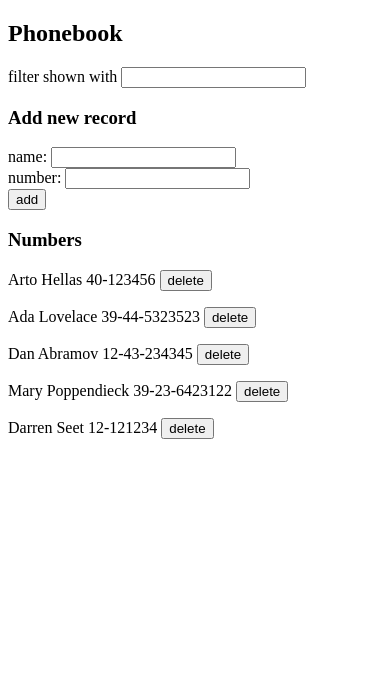
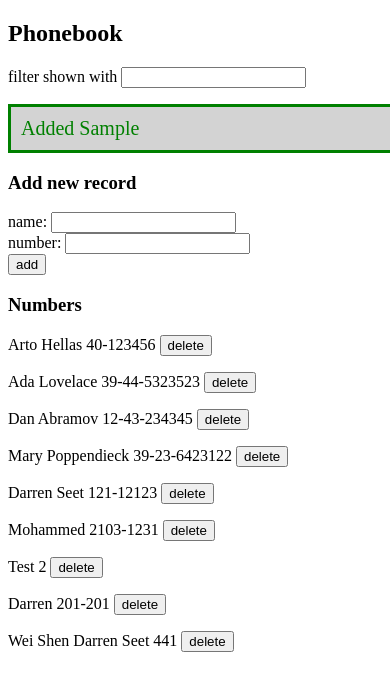
Before and after one commit to SpliceReborn/fsopen, a React (Create React App) app in the folder part2/phonebook/: page / in a window 390 px wide. Both pictures are taken after typing "Sample", "Sample" into the empty fields and a click on the button "add". Shown: the top 690 px of the page. Built offline with nearby package versions, Linux system fonts and the light colour scheme; no server answers; data requests are answered from the project's data file.

Commit message:
2.19: Phonebook step11 (Include styling for error)

```diff
--- a/part2/phonebook/db.json
+++ b/part2/phonebook/db.json
@@ -22,8 +22,28 @@
     },
     {
       "name": "Darren Seet",
-      "number": "12-121234",
+      "number": "121-12123",
       "id": 5
+    },
+    {
+      "name": "Mohammed",
+      "number": "2103-1231",
+      "id": 6
+    },
+    {
+      "name": "Test",
+      "number": "2",
+      "id": 7
+    },
+    {
+      "name": "Darren ",
+      "number": "201-201",
+      "id": 8
+    },
+    {
+      "name": "Wei Shen Darren Seet",
+      "number": "441",
+      "id": 9
     }
   ]
 }
--- a/part2/phonebook/src/App.js
+++ b/part2/phonebook/src/App.js
@@ -51,11 +51,34 @@ const Person = ({name, number, onDelete}) => {
   )
 }
 
+const Notification = ({message}) => {
+  const success = message.type==="successful"
+  const style = {
+    width: "100%",
+    fontSize: 20,
+    borderStyle: "solid",
+    borderWidth: "3px",
+    background: "lightgrey",
+    padding: "10px",
+    color: `${success ? "green" : "red"}`,
+    borderColor: `${success ? "green" : "red"}`
+  }
+  return (
+    <div style={style}>
+      {message.content}
+    </div>
+  )
+}
+
 const App = () => {
   const [persons, setPersons] = useState([])
   const [newName, setNewName] = useState('')
   const [newNumber, setNewNumber] = useState('')
   const [filterWord, setFilterWord] = useState('')
+  const [message, setMessage] = useState({
+    content: "",
+    type: ""
+  })
 
   useEffect(() => {
     personService
@@ -87,6 +110,11 @@ const App = () => {
           .then(updatedPerson => {
             setPersons(persons.map(p => p.id === personToUpdate.id ? updatedPerson : p))
           })
+        setMessage({
+          content: `Number for ${newName} replaced to ${newNumber}`,
+          type: 'successful'
+        })
+        setTimeout(() => setMessage({content: "", type: ""}), 3000)
       }
       setNewName('')
       setNewNumber('')
@@ -98,6 +126,11 @@ const App = () => {
       personService
         .add(newPerson)
         .then(person => setPersons(persons.concat(person)))
+      setMessage({
+        content: `Added ${newName}`,
+        type: 'successful'
+      })
+      setTimeout(() => setMessage({content: "", type: ""}), 3000)
       setNewName('')
       setNewNumber('')
     }
@@ -115,7 +148,7 @@ const App = () => {
     <div>
       <h2>Phonebook</h2>
       <Filter filterWord={filterWord} handleChange={handleChange}/>
-
+      {message.content !== '' && <Notification message={message}/> }
       <h3>Add new record</h3>
       <PersonForm addName={addName} newName={newName} newNumber={newNumber} handleChange={handleChange}/>
 
```
